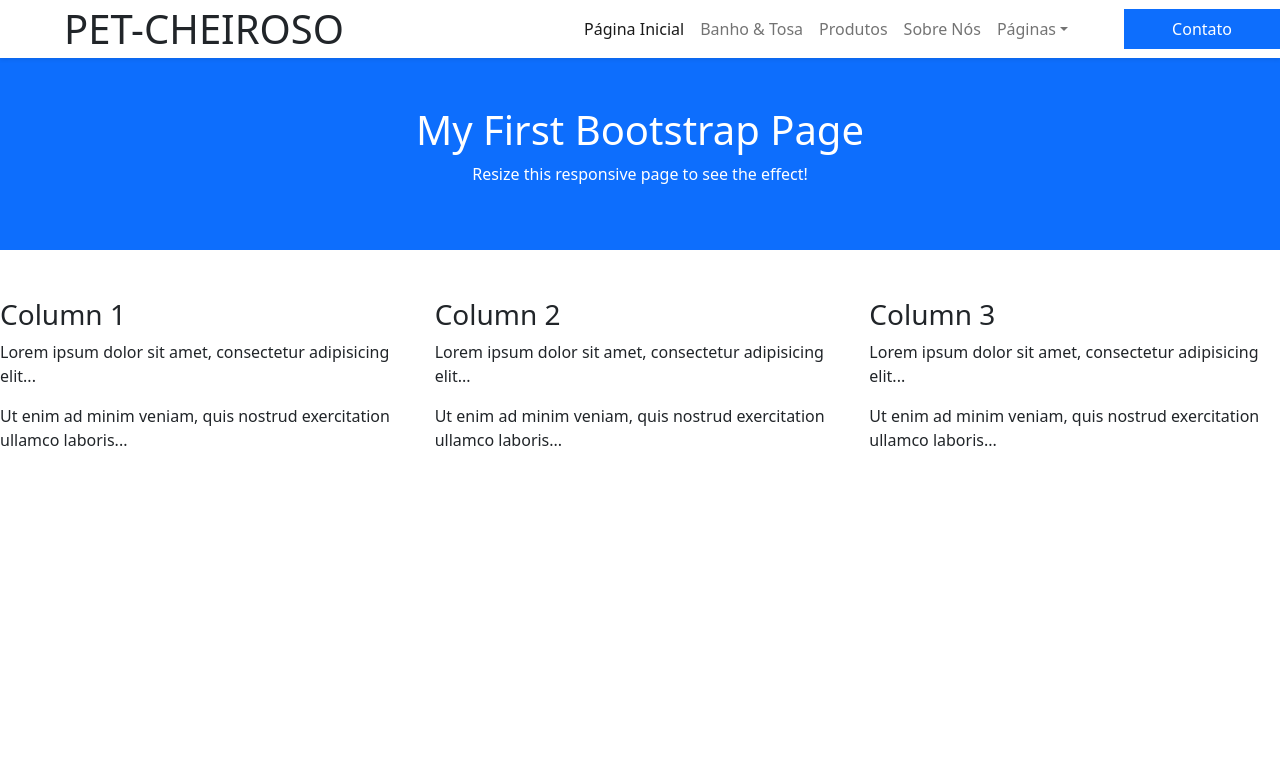
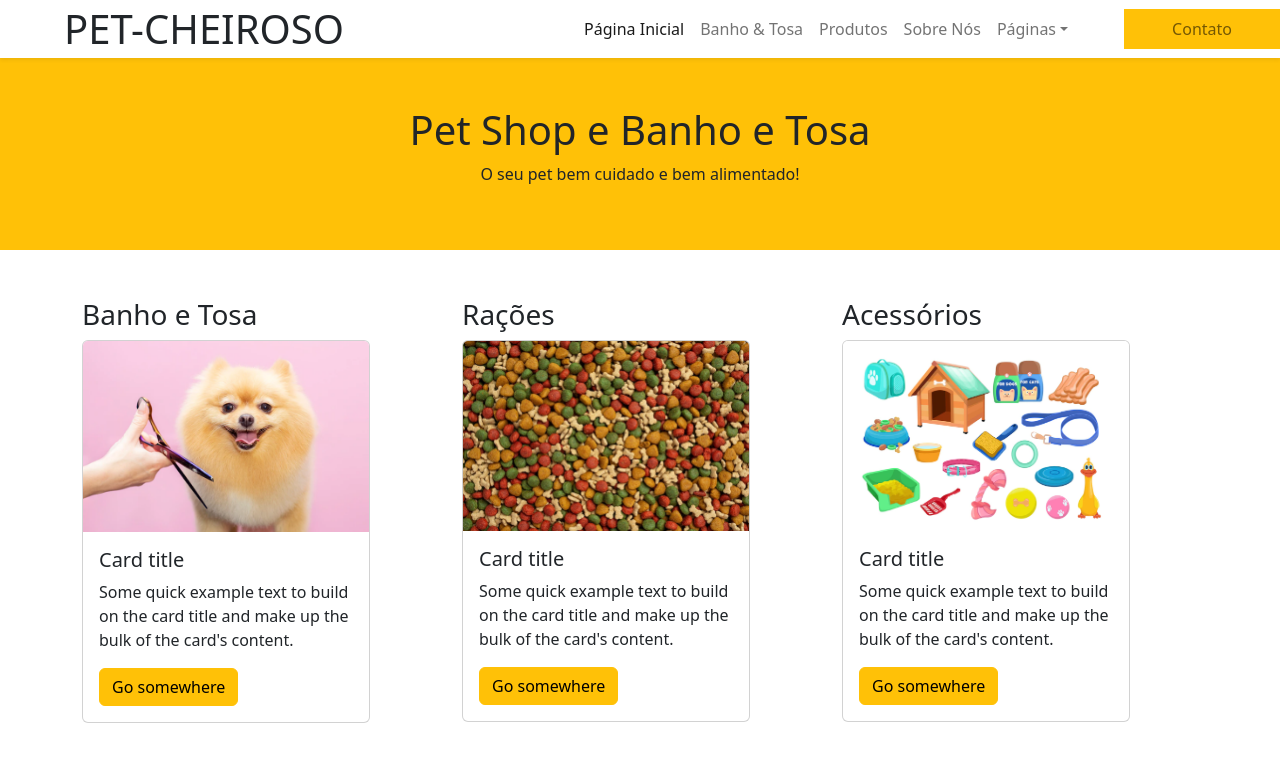
Before and after one commit to tarishenrique/pet-cheiroso, a PHP site: page / in a window 1280 px wide. Shown: the top 762 px of the page. Run offline with PHP 8.4, Linux system fonts and the light colour scheme.

Commit message:
Cards e mudanças de corres

```diff
--- a/header.php
+++ b/header.php
@@ -37,7 +37,7 @@
 
                     </div>
                 </div>
-                <a href="contact.html" class="nav-item nav-link nav-contact bg-primary text-white px-5 ms-lg-5">Contato
+                <a href="contact.html" class="nav-item nav-link nav-contact bg-warning px-5 ms-lg-5">Contato
                     <i class="bi bi-arrow-right"></i></a>
             </div>
         </div>
--- a/index.php
+++ b/index.php
@@ -3,35 +3,56 @@ include "header.php";
 ?>
 
 
-<div class="container-fluid p-5 bg-primary text-white text-center">
-    <h1>My First Bootstrap Page</h1>
-    <p>Resize this responsive page to see the effect!</p>
+<div class="container-fluid p-5 bg-warning text-center">
+    <h1>Pet Shop e Banho e Tosa</h1>
+    <p>O seu pet bem cuidado e bem alimentado!</p>
 </div>
 
 <!-- Carrossel Inicio -->
 
 <!-- Carrossel Fim -->
 
-<div class="row">
-    <div class="container mt-5">
-        <div class="row">
-            <div class="col-sm-4">
-                <h3>Column 1</h3>
-                <p>Lorem ipsum dolor sit amet, consectetur adipisicing elit...</p>
-                <p>Ut enim ad minim veniam, quis nostrud exercitation ullamco laboris...</p>
+
+<div class="container mt-5">
+    <div class="row">
+        <div class="col-sm-4">
+            <h3>Banho e Tosa</h3>
+            <div class="card" style="width: 18rem;">
+                <img src="img/card1.png" class="card-img-top" alt="...">
+                <div class="card-body">
+                    <h5 class="card-title">Card title</h5>
+                    <p class="card-text">Some quick example text to build on the card title and make up the bulk of
+                        the card's content.</p>
+                    <a href="#" class="btn btn-warning">Go somewhere</a>
+                </div>
             </div>
-            <div class="col-sm-4">
-                <h3>Column 2</h3>
-                <p>Lorem ipsum dolor sit amet, consectetur adipisicing elit...</p>
-                <p>Ut enim ad minim veniam, quis nostrud exercitation ullamco laboris...</p>
+        </div>
+        <div class="col-sm-4">
+            <h3>Rações</h3>
+            <div class="card" style="width: 18rem;">
+                <img src="img/card2.png" class="card-img-top" alt="...">
+                <div class="card-body">
+                    <h5 class="card-title">Card title</h5>
+                    <p class="card-text">Some quick example text to build on the card title and make up the bulk of
+                        the card's content.</p>
+                    <a href="#" class="btn btn-warning">Go somewhere</a>
+                </div>
             </div>
-            <div class="col-sm-4">
-                <h3>Column 3</h3>
-                <p>Lorem ipsum dolor sit amet, consectetur adipisicing elit...</p>
-                <p>Ut enim ad minim veniam, quis nostrud exercitation ullamco laboris...</p>
+        </div>
+        <div class="col-sm-4">
+            <h3>Acessórios</h3>
+            <div class="card" style="width: 18rem;">
+                <img src="img/card3.png" class="card-img-top" alt="...">
+                <div class="card-body">
+                    <h5 class="card-title">Card title</h5>
+                    <p class="card-text">Some quick example text to build on the card title and make up the bulk of
+                        the card's content.</p>
+                    <a href="#" class="btn btn-warning">Go somewhere</a>
+                </div>
             </div>
         </div>
     </div>
+
 </div>
 
 </body>
```
Also changed, not shown: img/card1.png (added), img/card2.png (added), img/card3.png (added).
